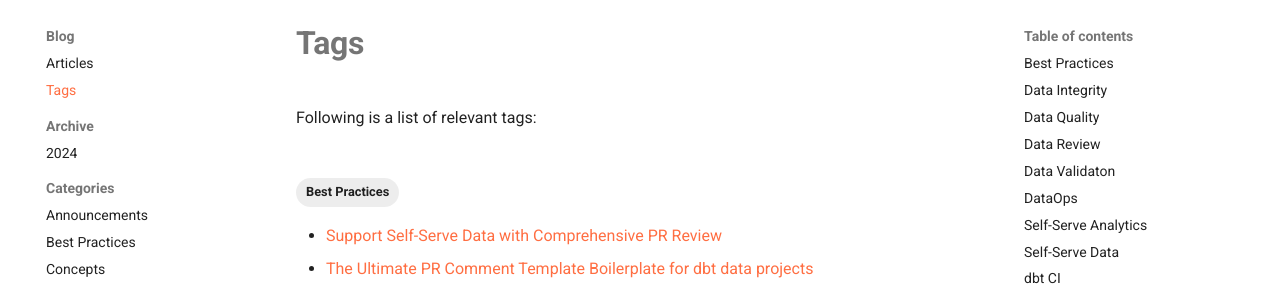
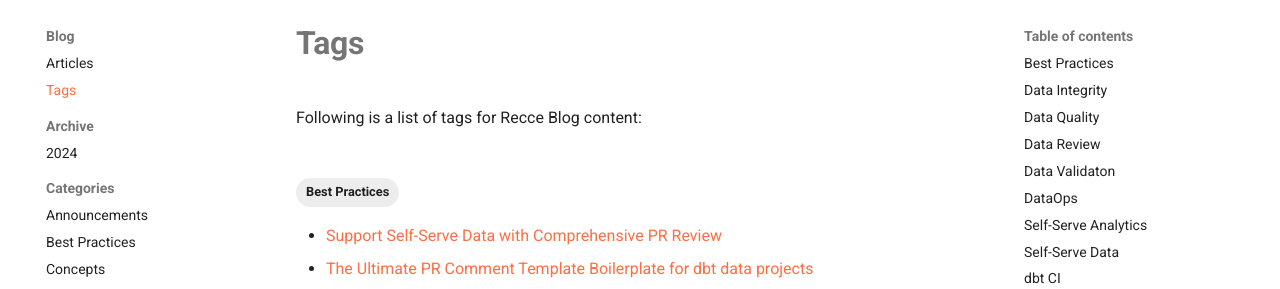
Before and after one commit to DataRecce/recce-documentation, an MkDocs documentation site: the page built from docs/blog/tags.md, in a window 1280 px wide and 900 px high. Shown: the part 123-412 px from the top of the window. Built offline with MkDocs 1.6.1 and Material for MkDocs 9.7.7, drawn with Linux system fonts in a browser that asks for light colours; comment, search, counter and statistics services are not loaded.

```diff
--- a/docs/blog/tags.md
+++ b/docs/blog/tags.md
@@ -1,5 +1,5 @@
 # Tags
 
-Following is a list of relevant tags:
+Following is a list of tags for Recce Blog content:
 
 <!-- material/tags -->
```
